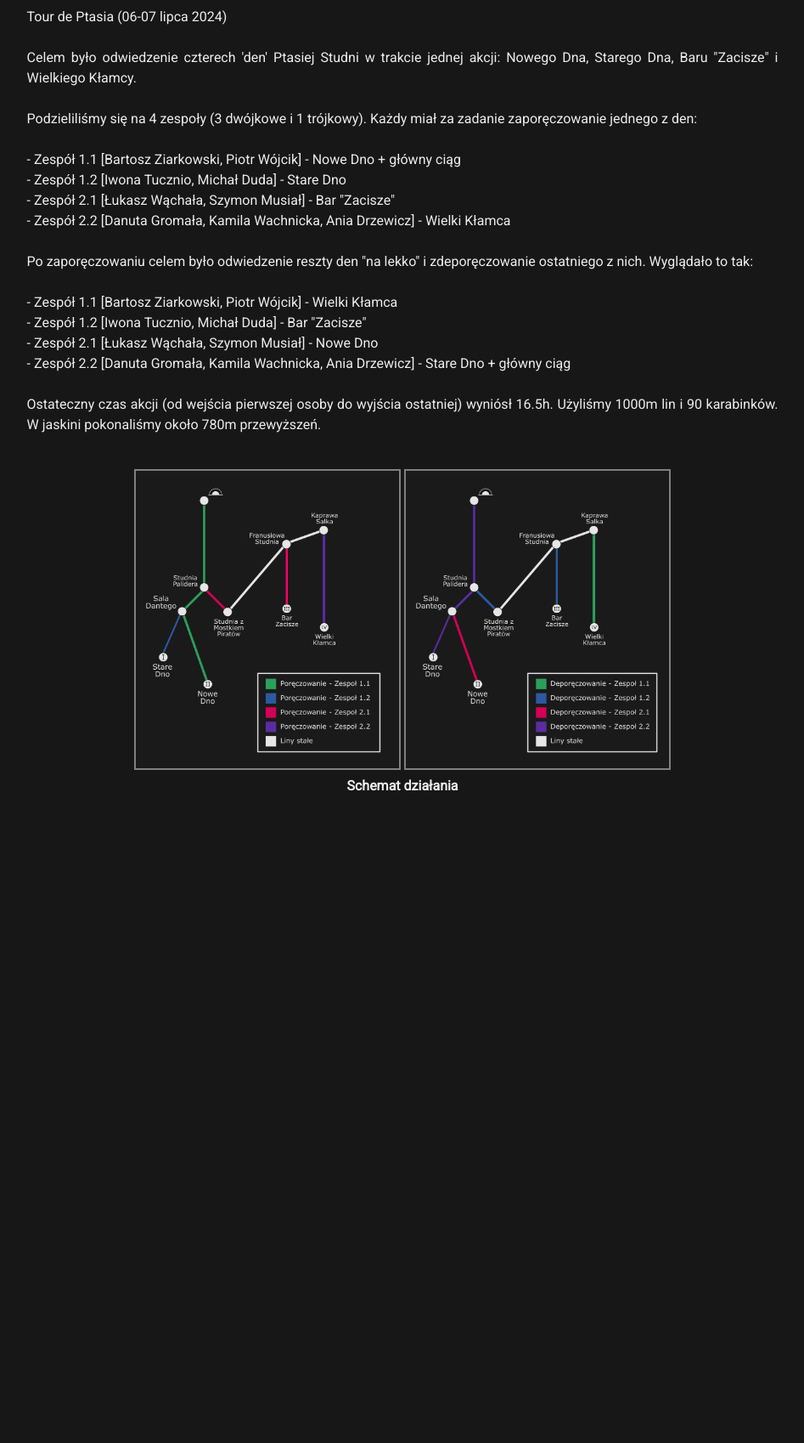
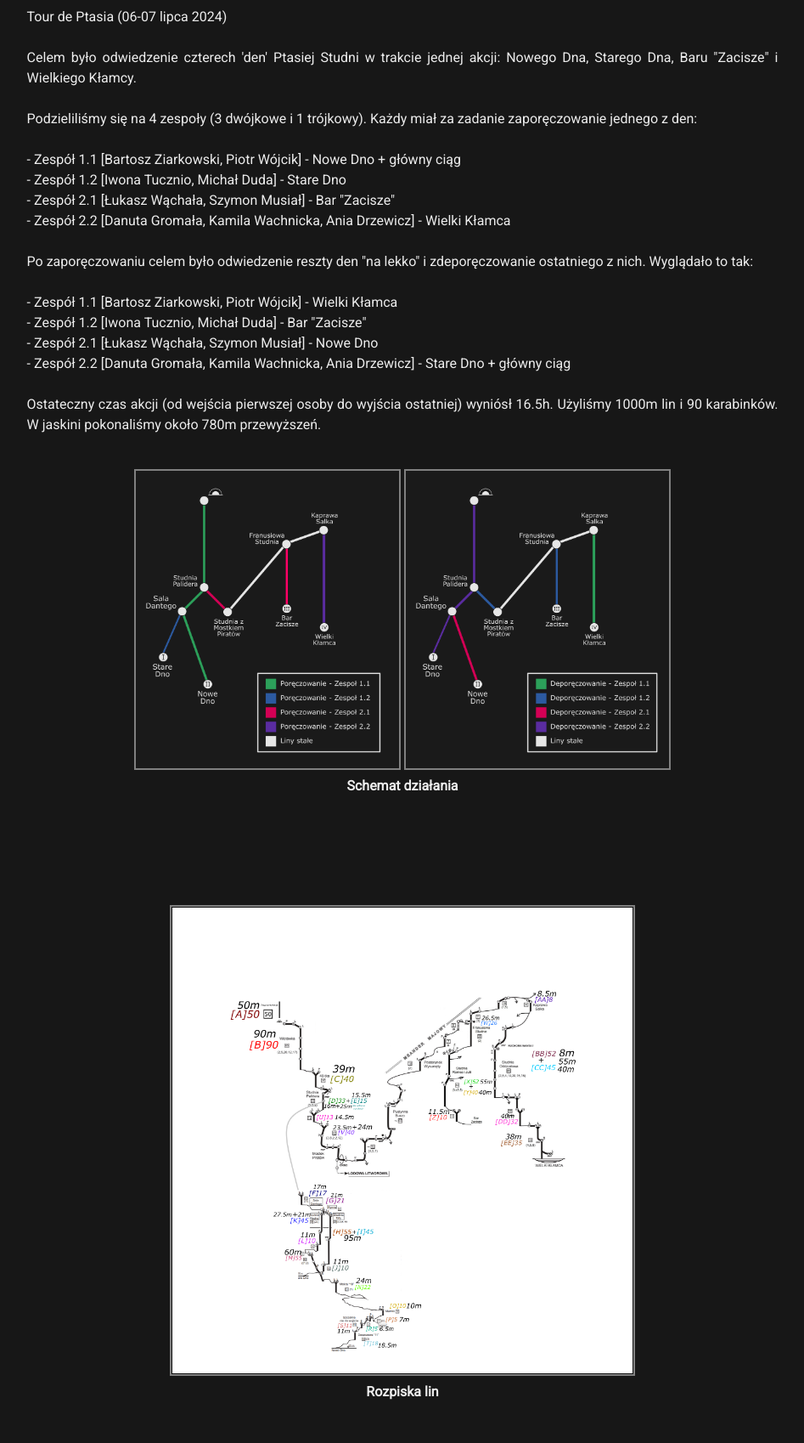
Before and after one commit to dziury/szkice, a Jekyll site: the page built from Relacje/Tour de Ptasia.md, in a window 1280 px wide. Shown: the whole page at 85% size, without its empty margins (166-1113 px from the left). Built offline with Jekyll 4.4.1, drawn with Linux system fonts in a browser that asks for light colours; our own code applies the rules of GitHub Pages for plain Markdown files; before the commit the page ends 985 px from its top, so only the background shows below that.

Commit message:
added rozpiska_uzyte

```diff
--- a/Relacje/Tour de Ptasia.md
+++ b/Relacje/Tour de Ptasia.md
@@ -40,4 +40,12 @@ Użyliśmy 1000m lin i 90 karabinków. W jaskini pokonaliśmy około 780m przewy
 <figcaption align = "center"><b>Schemat działania</b></figcaption>
 </figure>
 <br>
+<br>
+<br>
+<div align="center"><figure>
+<br>
+<img style="border:2px solid #808080" src="TourDePtasia/rozpiska_uzyte.png" alt="przed" height="550" />
+<figcaption align = "center"><b>Rozpiska lin</b></figcaption>
+</figure>
+<br>
 </div>
```
Also changed, not shown: Relacje/TourDePtasia/rozpiska_uzyte.png (added).
